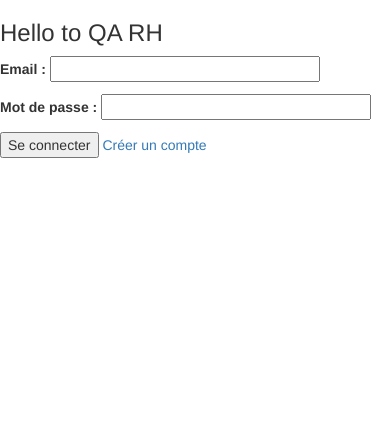
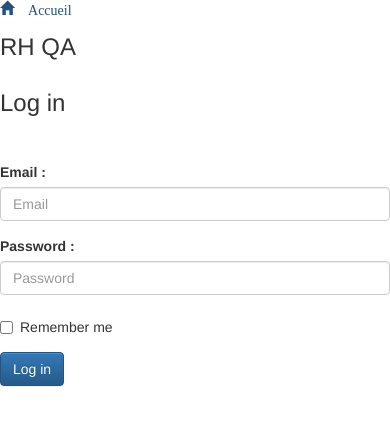
Before and after one commit to mourkeita/django-rh, a Django app: page /login in a window 390 px wide. Shown: the top 426 px of the page. Run offline with Django 3.2, Linux system fonts and the light colour scheme; some libraries are stand-ins or nearby versions.

Commit message:
Templates updates

```diff
--- a/rh/qa/templates/base.html
+++ b/rh/qa/templates/base.html
@@ -1,14 +1,19 @@
 <html>
 <head>
-<title>First base template</title>
+<title>RH QA</title>
 	<link rel="stylesheet" href="//maxcdn.bootstrapcdn.com/bootstrap/3.2.0/css/bootstrap.min.css">
     <link rel="stylesheet" href="//maxcdn.bootstrapcdn.com/bootstrap/3.2.0/css/bootstrap-theme.min.css">
     <link href='//fonts.googleapis.com/css?family=Lobster&subset=latin,latin-ext' rel='stylesheet' type='text/css'>
 
 </head>
 <body>
-<h3>Hello to QA RH</h3>
-
+	<div>
+		<a href="/login">
+			<span  class='glyphicon glyphicon-home'> Accueil
+		</a>
+		</span>
+		<h3>RH QA</h3>
+	</div>
 {% block content %}
 {% endblock %}
 </body>
--- a/rh/qa/templates/login.html
+++ b/rh/qa/templates/login.html
@@ -1,23 +1,48 @@
 {% extends "base.html" %}
 {% block content %}
-<form action="login" method="post">
-    {% csrf_token %}
-    {% if error %}
-    <p>
-        {{ error }}
-    </p>
-    {% endif %}
-    <p>
-        <label>Email : </label>
-        <input name="email" id="email" size="30" type="email" />
-    <p>
-    <p>
-        <label>Mot de passe : </label>
-        <input name="password" id="password" size="30" type="password" />
-    </p>
-    <p>
-        <input type="submit" value="Se connecter" />
-        <a href="new">Créer un compte</a>
-    </p>
+
+<form class="form-horizontal" action="login" method="post">
+    <div class="form-group">
+        <label class="col-sm-2 control-label">
+            <h3>Log in</h3>
+        </label>
+    </div>
+    <div class="form-group">
+        {% csrf_token %}
+        {% if error %}
+            {{ error }}
+        {% endif %}
+    </div>
+
+    <div class="form-group">
+        <label for="email" class="col-md-2 control-label">Email : </label>
+        <div class="col-md-2">
+            <input name="email" type="email" class="form-control" id="email" placeholder="Email">
+        </div>
+    </div>
+
+    <div class="form-group">
+        <label for="password" class="col-md-2 control-label">Password : </label>
+        <div class="col-md-2">
+            <input  name="password" id="password" type="password" class="form-control" placeholder="Password">
+        </div>
+    </div>
+
+    <div class="form-group">
+        <div class="col-md-offset-2 col-md-10">
+            <div class="checkbox">
+                <label>
+                    <input type="checkbox"> Remember me
+                </label>
+            </div>
+        </div>
+    </div>
+
+    <div class="form-group">
+        <div class="col-md-offset-2 col-md-10">
+            <button type="submit" class="btn btn-primary">Log in</button>
+        </div>
+    </div>
+
 </form>
 {% endblock %}
--- a/rh/qa/templates/new_user.html
+++ b/rh/qa/templates/new_user.html
@@ -3,6 +3,6 @@
 <h3>Nouvel utilisateur</h3>
 <form action='/userdetails' method="POST">{% csrf_token %}
 {{ form.as_p }}
-<button type="submit" class="save btn btn-default">Save</button>
+<button type="submit" class="save btn btn-primary">Save</button>
 </form>
 {% endblock %}
--- a/rh/qa/urls.py
+++ b/rh/qa/urls.py
@@ -7,6 +7,6 @@ urlpatterns = [
     url(r'^texte', views.texte, name='texte'),
     url(r'^login', views.login, name='login'),
     url(r'^listUsers', views.listUsers, name='listUsers'),
-    url(r'^new', views.newuser, name='newuser'),
+    url(r'^newuser', views.newuser, name='newuser'),
     url(r'^userdetails', views.userdetails, name='userdetails'),
 ]
--- a/rh/qa/views.py
+++ b/rh/qa/views.py
@@ -48,15 +48,15 @@ def login(request):
         return render_to_response('login.html')
 
 def newuser(request):
-    #form = QaForm()
-    #return render(request, 'new_user.html', {'form':form} )
+    form = QaForm()
+    return render(request, 'new_user.html', {'form':form})
     if request.method == 'POST':
         form = QaForm(request.POST)
-        if form.is_valid():
+        #if form.is_valid():
             #post = form.save(commit=False)
             #post.save()
-            form.save()
-            return HttpResponseRedirect('/userdetails')
+        form.save()
+        return HttpResponseRedirect('/userdetails')
     else:
         form = QaForm()
 
```
